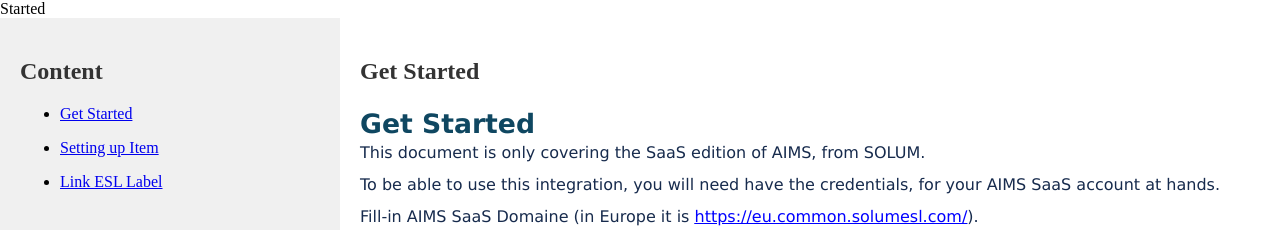
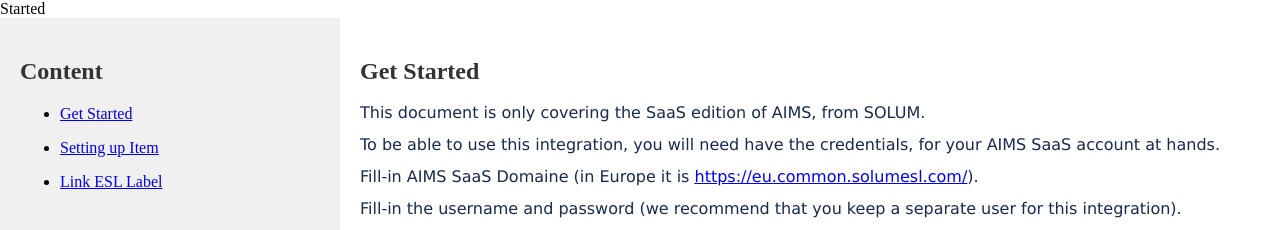
Before and after one commit to aalund/RTSAIMESL, a plain HTML site: page index.html in a window 1280 px wide. Shown: the top 230 px of the page. Drawn offline with Linux system fonts and the light colour scheme.

Commit message:
Update index.html

```diff
--- a/index.html
+++ b/index.html
@@ -39,7 +39,6 @@
         </div>
         <div class="content">
             <h2 id="chapter1">Get Started</h2>
-            <h1 style="line-height:1.16;margin-bottom:5.33px;margin-top:24px;"><span style="color:#0f4761;font-family:verdana;font-size:26.67px;">Get Started</span></h1>
 <p style="background-color:#ffffff;line-height:1;margin-bottom:0px;margin-top:0px;"><span style="color:#172b4d;font-family:'verdana';font-size:16px;"><span style="font-family:verdana">This document is only covering the SaaS edition of AIMS, from SOLUM.</span></span></p><p>
 <p style="background-color:#ffffff;line-height:1;margin-bottom:10.67px;margin-top:0px;"><span style="color:#172b4d;font-family:'verdana';font-size:16px;"><span style="font-family:verdana">To be able to use this integration, you will need have the credentials, for your AIMS SaaS account at hands.</span></span></p><p>
 <p style="background-color:#ffffff;line-height:1;margin-bottom:10.67px;margin-top:0px;"><span style="color:#172b4d;font-family:'verdana';font-size:16px;"><span style="font-family:verdana">Fill-in AIMS SaaS Domaine (in Europe it is </span></span><a target="_blank" rel="noopener noreferrer" href="https://eu.common.solumesl.com/"><span style="color:#0000ff;font-family:'verdana';font-size:16px;"><span style="font-family:verdana"><u>https://eu.common.solumesl.com/</u></span></span></a><span style="color:#172b4d;font-family:'verdana';font-size:16px;"><span style="font-family:verdana">).</span></span></p><p>
```
